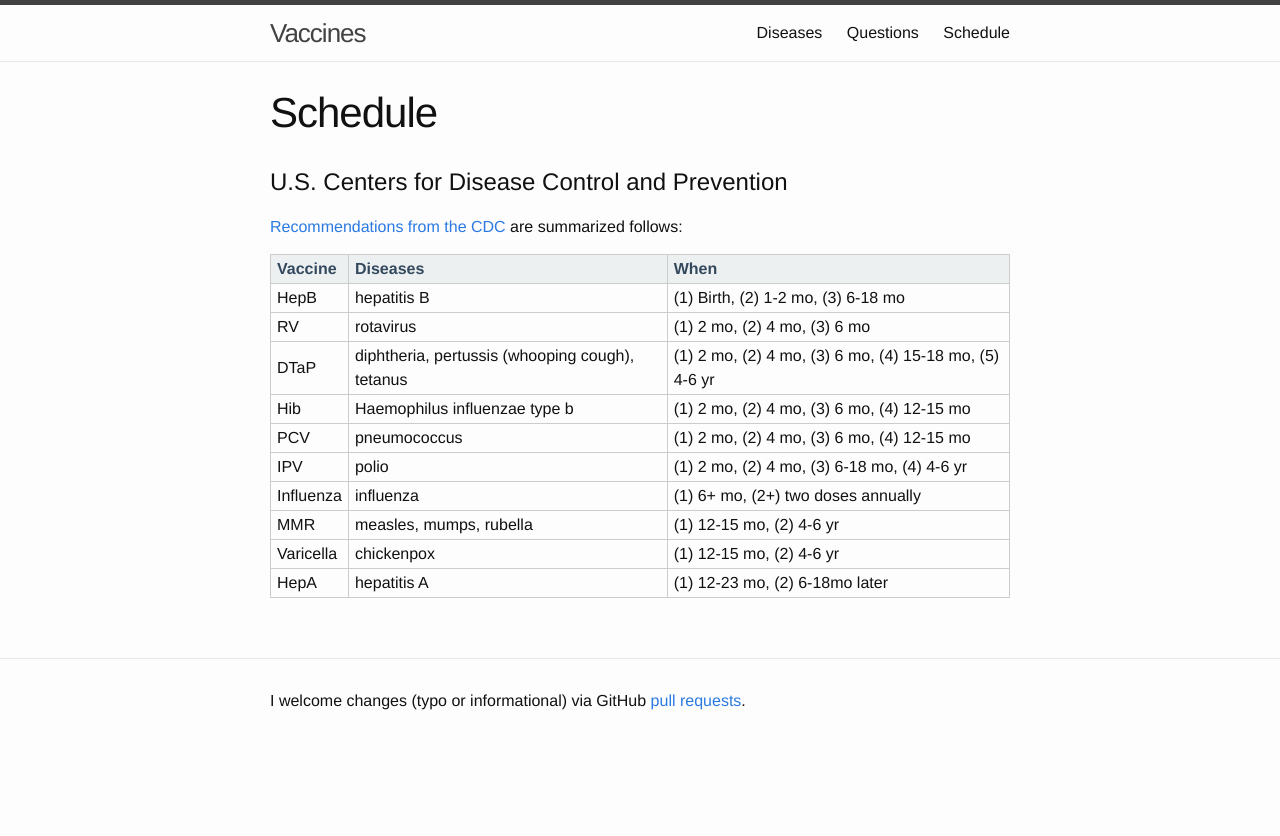
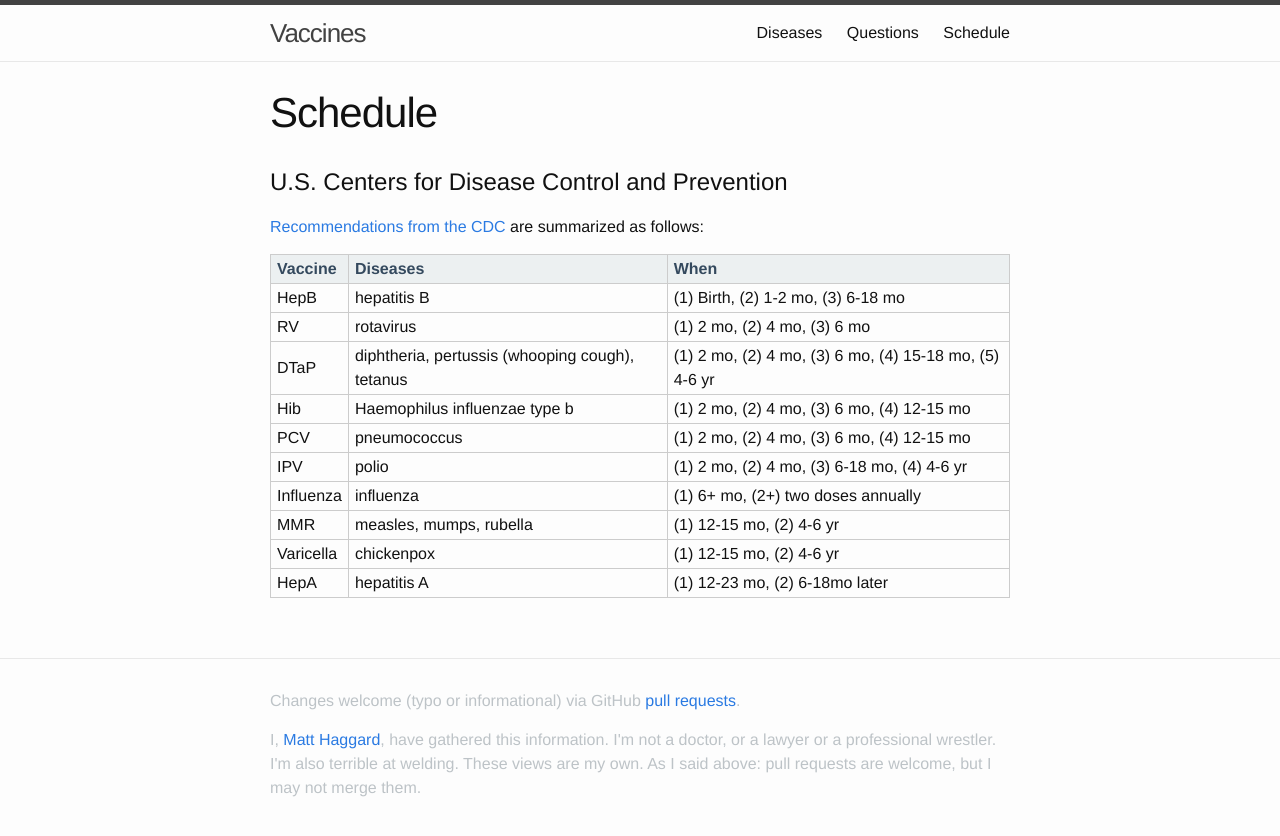
Before and after one commit to iffy/vaccines, a Jekyll site: the page built from _pages/schedule.md, in a window 1280 px wide. Shown: the top 836 px of the page. Built offline with Jekyll 4.4.1, drawn with Linux system fonts in a browser that asks for light colours.

Commit message:
Fix typo; clarify footer/legal/whatever

```diff
--- a/_includes/footer.html
+++ b/_includes/footer.html
@@ -2,7 +2,9 @@
 
   <div class="wrapper">
 
-  <p>I welcome changes (typo or informational) via GitHub <a href="https://github.com/iffy/vaccines" target="_blank">pull requests</a>.</p>
+  <p>Changes welcome (typo or informational) via GitHub <a href="https://github.com/iffy/vaccines" target="_blank">pull requests</a>.</p>
+  <p>I, <a href="https://www.iffycan.com">Matt Haggard</a>, have gathered this information.  I'm not a doctor, or a lawyer or a professional wrestler.  I'm also terrible at welding.  These views are my own.  As I said above: pull requests are welcome, but I may not merge them.
+  </p>
 
   </div>
 
--- a/_pages/schedule.md
+++ b/_pages/schedule.md
@@ -6,7 +6,7 @@ permalink: /schedule/
 
 # U.S. Centers for Disease Control and Prevention
 
-[Recommendations from the CDC](http://www.cdc.gov/vaccines/parents/downloads/parent-ver-sch-0-6yrs.pdf) are summarized follows:
+[Recommendations from the CDC](http://www.cdc.gov/vaccines/parents/downloads/parent-ver-sch-0-6yrs.pdf) are summarized as follows:
 
 | Vaccine | Diseases | When |
 |---|---|---|
--- a/_sass/_layout.scss
+++ b/_sass/_layout.scss
@@ -94,6 +94,7 @@
 .site-footer {
     border-top: 1px solid $grey-color-light;
     padding: $spacing-unit 0;
+    color: #bdc3c7;
 }
 
 .footer-heading {
```
